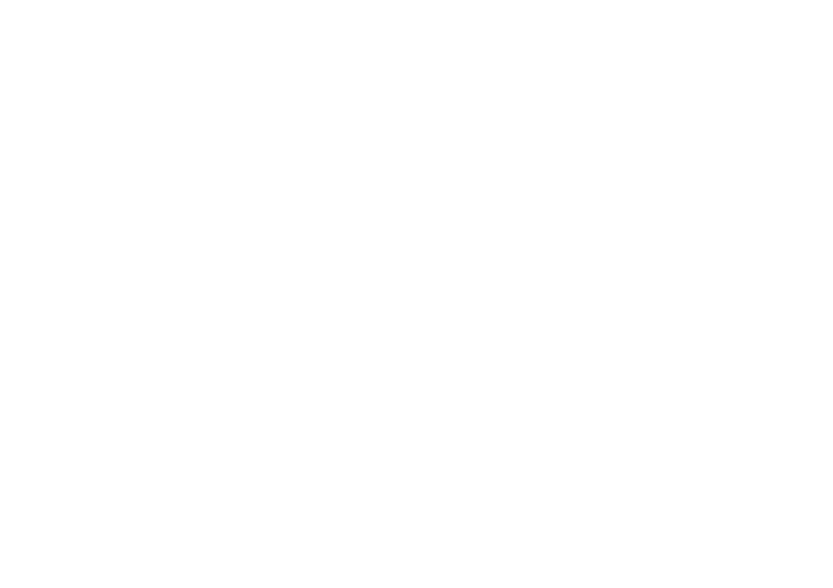
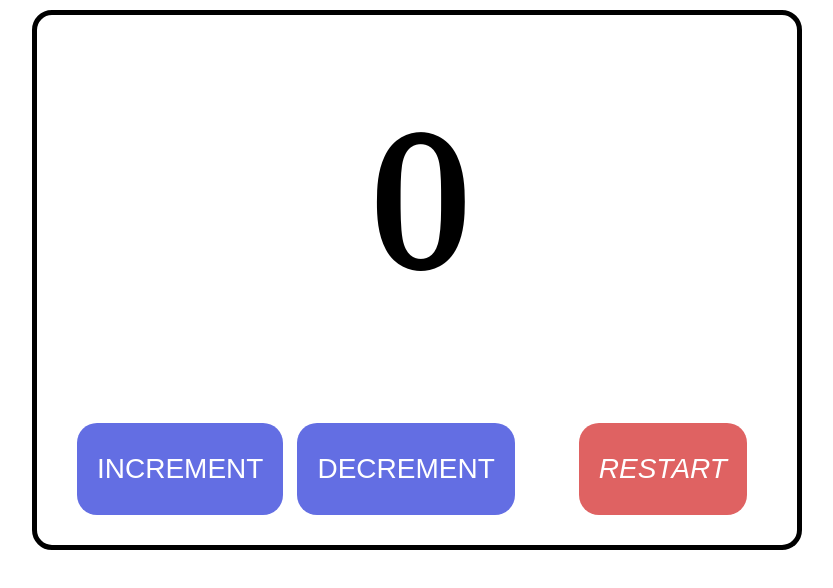
Before and after one commit to jvivesramon/202304-w2ch3-judit-vives, a website: page app/index.html in a window 1280 px wide. Shown: the whole page, without its empty margins (223-1056 px from the left). Drawn offline with Linux system fonts and the light colour scheme; files that its build step writes are made by us from their sources.

Commit message:
Add counter files

```diff
--- /dev/null
+++ b/app/counter/counter.js
@@ -0,0 +1,45 @@
+let count = 0
+
+const messageOver10 = `El contador no puede pasar de 10.`
+const messageLessThan0 = `El contador no puede bajar de 0.`
+
+let counterDisplay = document.querySelector('h1')
+counterDisplay.innerHTML = count
+
+const messageLimitTNumbers = document.querySelector('h2')
+messageLimitTNumbers.innerHTML = messageOver10
+messageLimitTNumbers.style.display = 'none'
+
+const buttonForIncrement = document.querySelector('.increment')
+const buttonForDecrement = document.querySelector('.decrement')
+const buttonForRestart = document.querySelector('.restart')
+
+buttonForIncrement.addEventListener('click', () => {
+  messageLimitTNumbers.style.display = 'none'
+  if(count > 9){
+    messageLimitTNumbers.innerHTML = messageOver10
+    messageLimitTNumbers.style.display = ''
+    return
+  }
+  count ++
+  counterDisplay.innerHTML = count
+})
+
+buttonForDecrement.addEventListener('click', () => {
+  messageLimitTNumbers.style.display = 'none'
+
+  if(count < 1){
+    messageLimitTNumbers.innerHTML = messageLessThan0
+    messageLimitTNumbers.style.display = ''
+    return
+  }
+  count --
+  counterDisplay.innerHTML = count
+})
+
+buttonForRestart.addEventListener('click', () => {
+  messageLimitTNumbers.style.display = 'none'
+
+  count = 0
+  counterDisplay.innerHTML = count
+})
--- a/app/index.html
+++ b/app/index.html
@@ -1,15 +1,24 @@
 <!DOCTYPE html>
+
 <html lang="en">
-
   <head>
     <meta charset="UTF-8">
     <meta http-equiv="X-UA-Compatible" content="IE=edge">
     <meta name="viewport" content="width=device-width, initial-scale=1.0">
     <title>Document</title>
+    <link rel="icon" type="image/png" href="Favicon-Counter.png" sizes="32x32">
+    <link rel="stylesheet" href="style.css">
   </head>
-
-<body>
-
+  <body class="body">
+    <div class="border">
+      <main>
+        <h1 class="counter">0</h1>
+        <h2></h2>
+        <button class="increment">INCREMENT</button>
+        <button class="decrement">DECREMENT</button>
+        <button class="restart">RESTART</button>
+      </main>
+    </div>
+    <script src="COUNTER.js"></script>
   </body>
-
 </html>
--- /dev/null
+++ b/app/styles/style.css
@@ -0,0 +1,54 @@
+.body {
+    display: block;
+    margin-block: 10px;
+    padding: auto;
+  }
+
+  .border {
+    border-width: 5px;
+    border-style: solid;
+    border-color: black;
+    border-radius: 20px;
+    margin-left: auto;
+    margin-right: auto;
+    max-width: 700px;
+    padding: 30px;
+  }
+
+  .counter {
+    text-align: center;
+    font-family: math;
+    font-size: 190px;
+    font-weight: 900;
+    margin-top: 50px;
+    margin-bottom: 100px;
+  }
+
+  h2 {
+    color: rgb(171, 162, 162);
+    text-align: center;
+  }
+
+  .increment, .decrement {
+    color: white;
+    border: none;
+    border-radius: 20px;
+    background-color: rgb(99, 110, 227);
+    font-size: 28px;
+    padding: 30px 20px;
+    display: inline-block;
+    margin-left: 10px;
+  }
+
+  .restart {
+    color: white;
+    border: none;
+    border-radius: 20px;
+    background-color: rgb(223, 98, 98);
+    font-style: italic;
+    font-size: 28px;
+    padding: 30px 20px;
+    display: inline-block;
+    margin-left: 60px;
+  }
+  .restart:hover {background-color: gray; color:black;}
```
Also changed, not shown: app/Favicon-Counter.png (added). Lines whose indentation alone changed are shown as unchanged.
